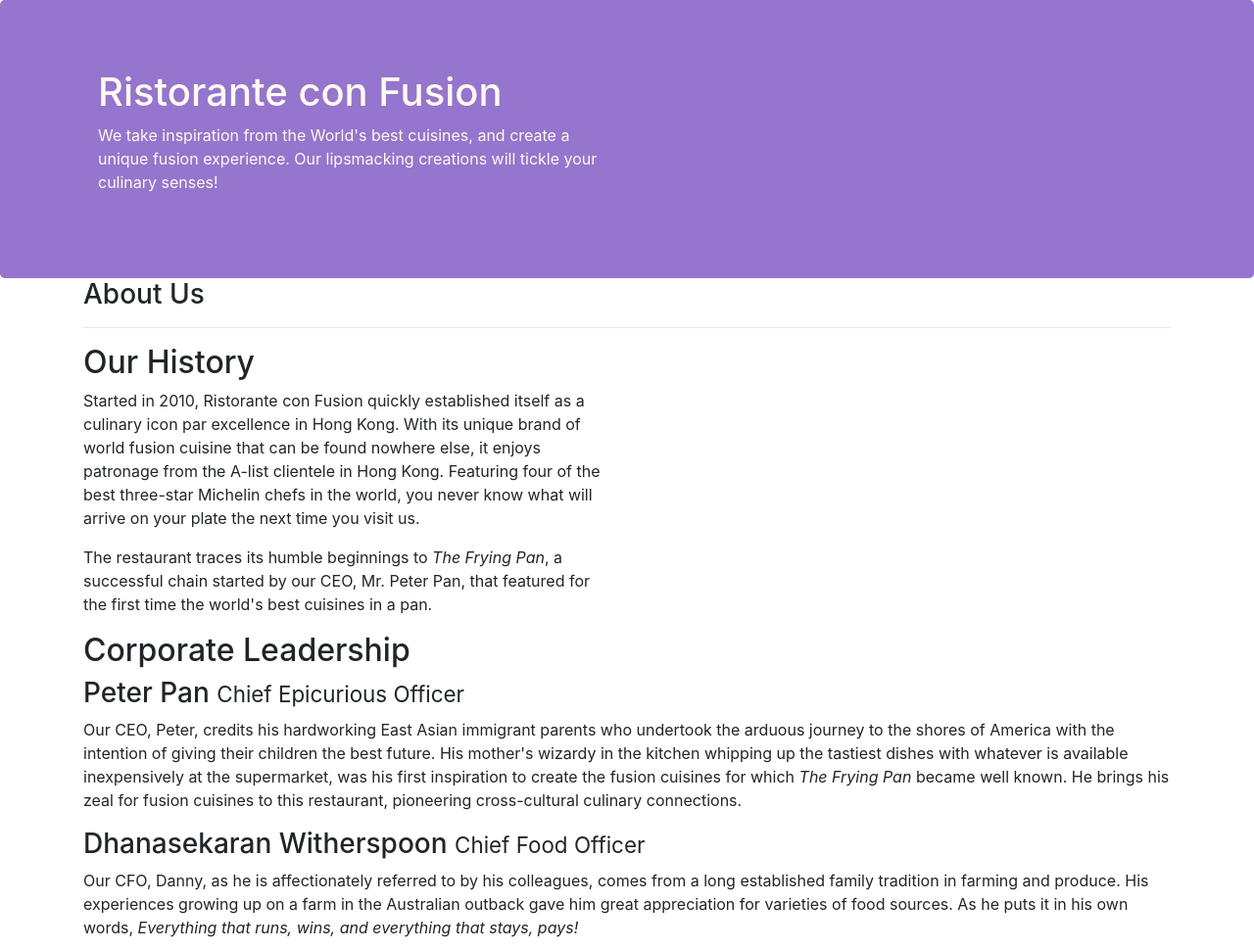
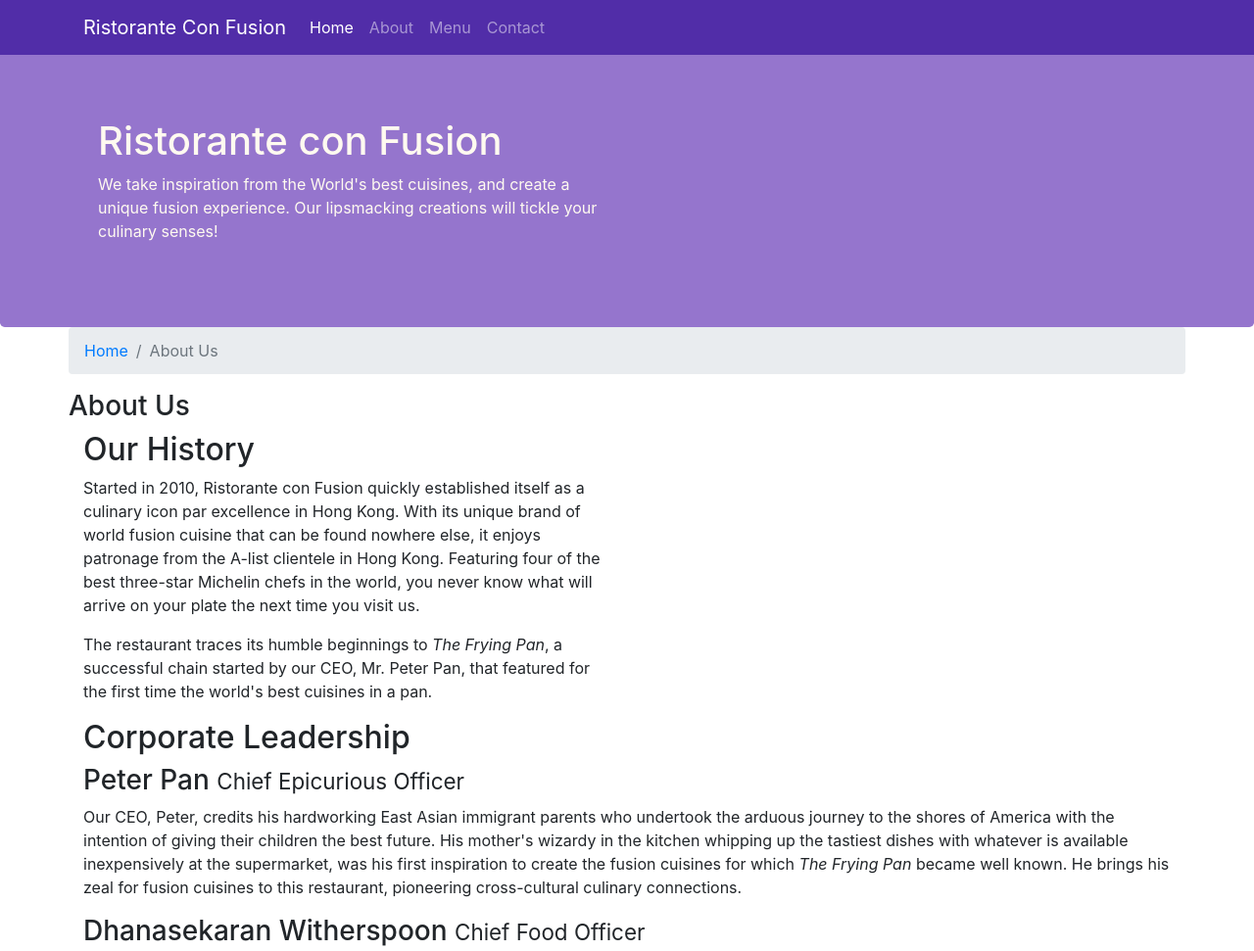
Before and after one commit to msavastano/CourseraBootstrap, a website: page aboutus.html in a window 1280 px wide. Shown: the top 971 px of the page at 98% size. Drawn offline with nearby package versions, Linux system fonts and the light colour scheme.

Commit message:
Navbar and Breadcrumbs

```diff
--- a/aboutus.html
+++ b/aboutus.html
@@ -14,7 +14,23 @@
 </head>
 
 <body>
+        <nav class="navbar navbar-dark navbar-expand-sm fixed-top">
+            <div class="container">
+                <button class="navbar-toggler" type="button" data-toggle="collapse" data-target="#Navbar">
+                    <span class="navbar-toggler-icon"></span>
+                </button>
+                <a class="navbar-brand" href="#">Ristorante Con Fusion</a>
+                <div class="collapse navbar-collapse" id="Navbar">
+                    <ul class="navbar-nav mr-auto">
+                        <li class="nav-item active"><a class="nav-link" href="#">Home</a></li>
+                        <li class="nav-item"><a class="nav-link" href="./aboutus.html">About</a></li>
+                        <li class="nav-item"><a class="nav-link" href="#">Menu</a></li>
+                        <li class="nav-item"><a class="nav-link" href="#">Contact</a></li>
+                    </ul>
+                </div>
 
+            </div>
+        </nav>
     <header class="jumbotron">
         <div class="container">
             <div class="row row-header">
@@ -29,11 +45,14 @@
     </header>
 
     <div class="container">
-        <div>
-            <div>
-               <h3>About Us</h3>
-               <hr>
-            </div>
+        <div class="row">
+            <ol class="col-12 breadcrumb">
+                <li class="breadcrumb-item"><a href="./index.html">Home</a></li>
+                <li class="breadcrumb-item active">About Us</li>
+            </ol>
+            <h3>About Us</h3>
+            <hr>
+
         </div>
 
         <div class="row">
--- /dev/null
+++ b/bs-config.json
@@ -0,0 +1,3 @@
+{
+    "port": 8000
+}
--- a/css/styles.css
+++ b/css/styles.css
@@ -28,3 +28,12 @@ address{
     margin:0px;
     color:#0f0f0f;
 }
+
+body{
+    padding:50px 0px 0px 0px;
+    z-index:0;
+}
+
+.navbar-dark {
+     background-color: #512DA8;
+}
```
Also changed, not shown: index.html (+17 -0 lines).
